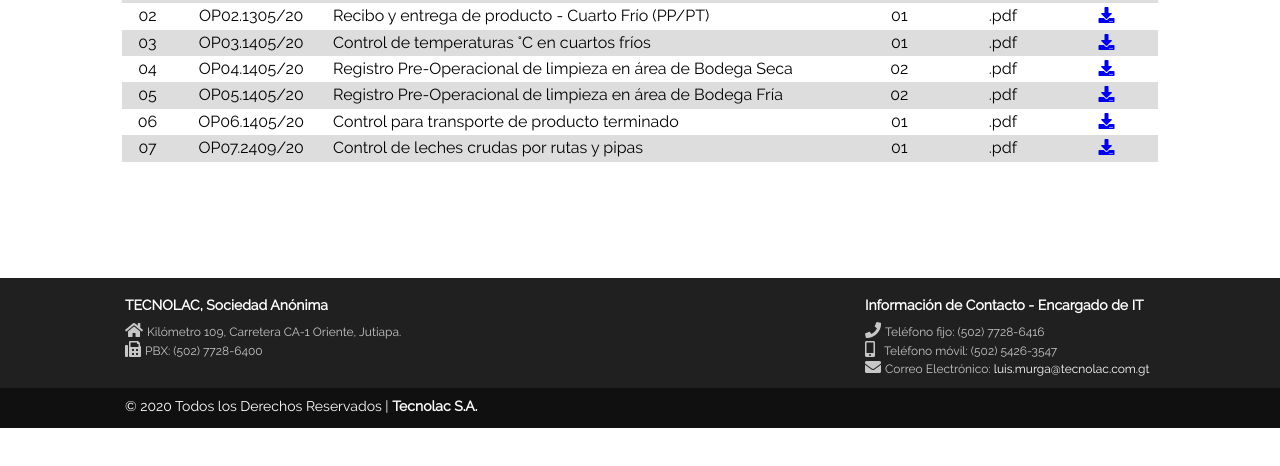
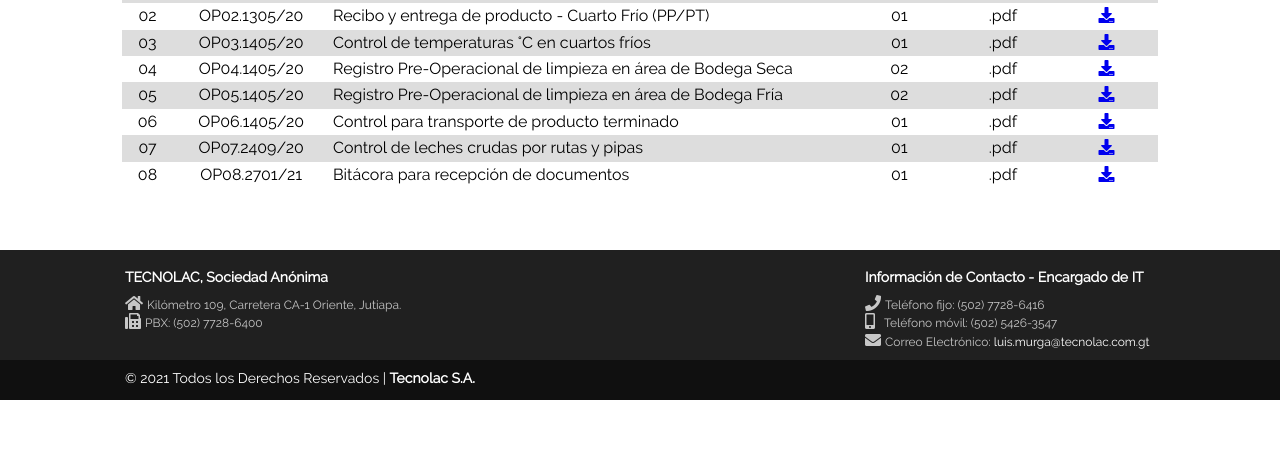
Before and after one commit to murgapo/sigd, a plain HTML site: page operaciones.html in a window 1280 px wide. Shown: the part 198-664 px from the top of the page. Drawn offline with Linux system fonts and the light colour scheme.

Commit message:
Creado el formato OP08.2701/21

```diff
--- a/css/secciones.css
+++ b/css/secciones.css
@@ -184,7 +184,7 @@ h3{
 }
 
 .separacion-opera {
-    height: 96px;
+    height: 42px;
 }
 
 .banner-modificaciones{
--- a/operaciones.html
+++ b/operaciones.html
@@ -147,6 +147,18 @@
                         </a>
                     </td>
                 </tr>
+                <tr>
+                    <td class="numero">08</td>
+                    <td class="codigo">OP08.2701/21</td>
+                    <td class="nombre">Bitácora para recepción de documentos</td>
+                    <td class="edicion">01</td>
+                    <td class="formato">.pdf</td>
+                    <td class="descarga">
+                        <a href="./docs/opera/OP08.2701-21.pdf" download>
+                            <i class="fas fa-download fa-1x"></i>
+                        </a>
+                    </td>
+                </tr>
             </table>
         </section>
     </section>
@@ -179,9 +191,9 @@
         </div>
         <div class="container-footer">
             <div class="copyright">
-                <p>&copy; 2020 Todos los Derechos Reservados |
+                <p>&copy; 2021 Todos los Derechos Reservados |
                     <b>
-                        <a href="#">Tecnolac S.A.</a>
+                        <a href="index.html">Tecnolac S.A.</a>
                     </b>
                 </p>
             </div>
```
Also changed, not shown: modificaciones.html (+36 -34 lines).
